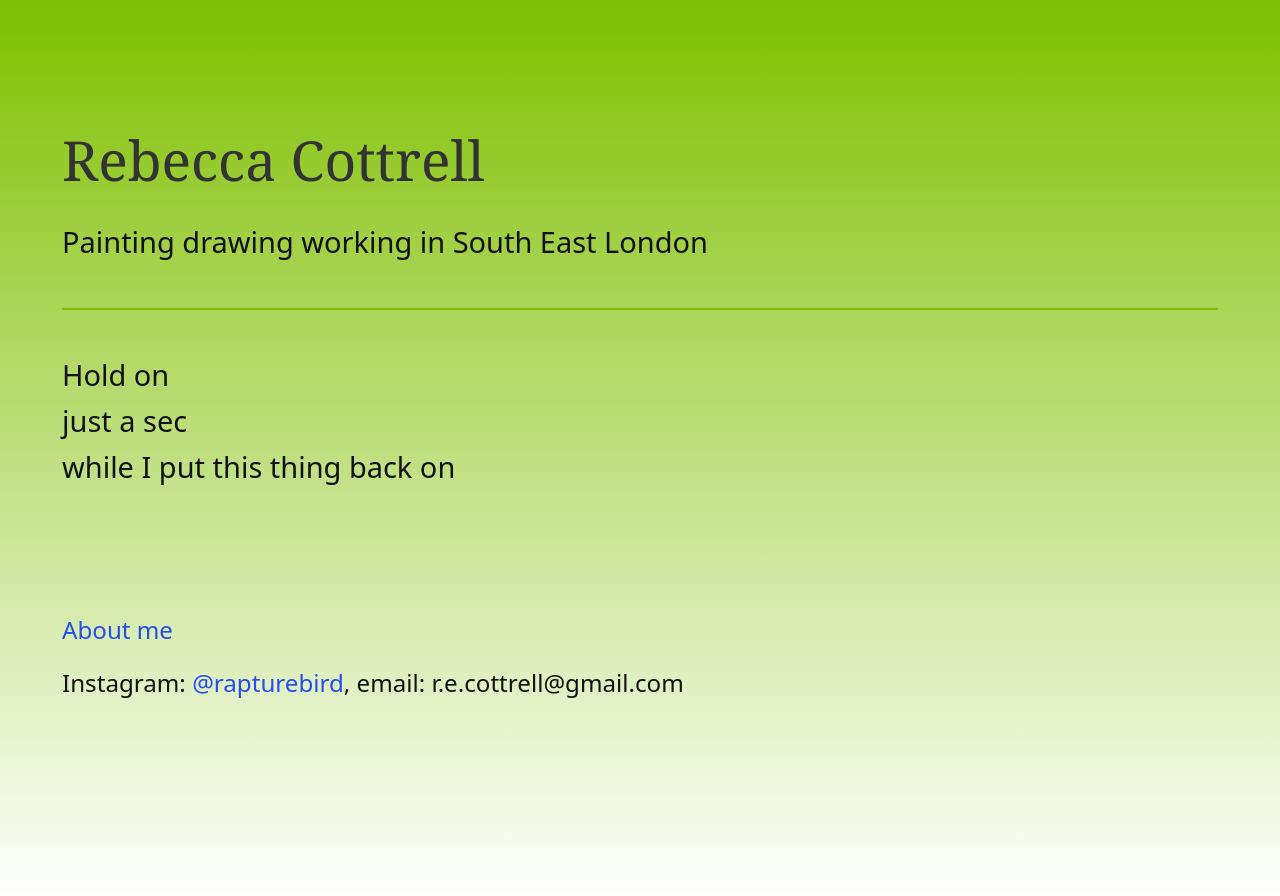
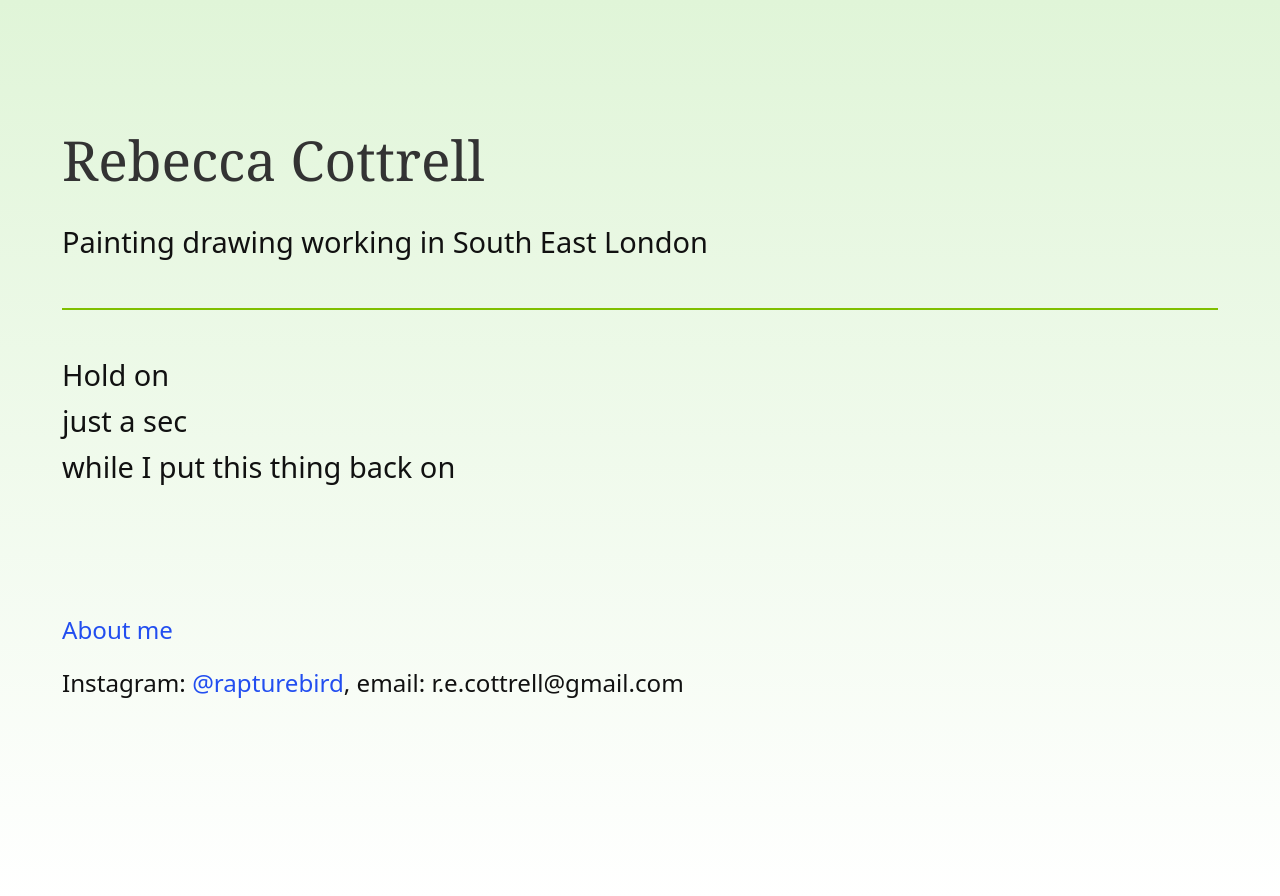
Before and after one commit to rivalee/rivalee.github.io, a Jekyll site: the page built from index.html, in a window 1280 px wide. Shown: the top 896 px of the page. Built offline with Jekyll 4.4.1, drawn with Linux system fonts in a browser that asks for light colours; some web fonts are replaced.

Commit message:
Soften lime green gradient to pale green
- Change gradient from intense lime green to pale green (#E0F5D8)
- Maintains original pale blue gradient structure and intensity
- Much more subtle and elegant

Co-authored-by: Copilot <223556219+Copilot@users.noreply.github.com>

```diff
--- a/_sass/minima/custom-styles.scss
+++ b/_sass/minima/custom-styles.scss
@@ -17,7 +17,7 @@ h1, h2, h3 {
 
 body.about-page,
 body.index-page {
-  background: linear-gradient(180deg, #7FBF00 0%, #ffffff 100%) !important;
+  background: linear-gradient(180deg, #E0F5D8 0%, #ffffff 100%) !important;
 }
 
 hr {
```
